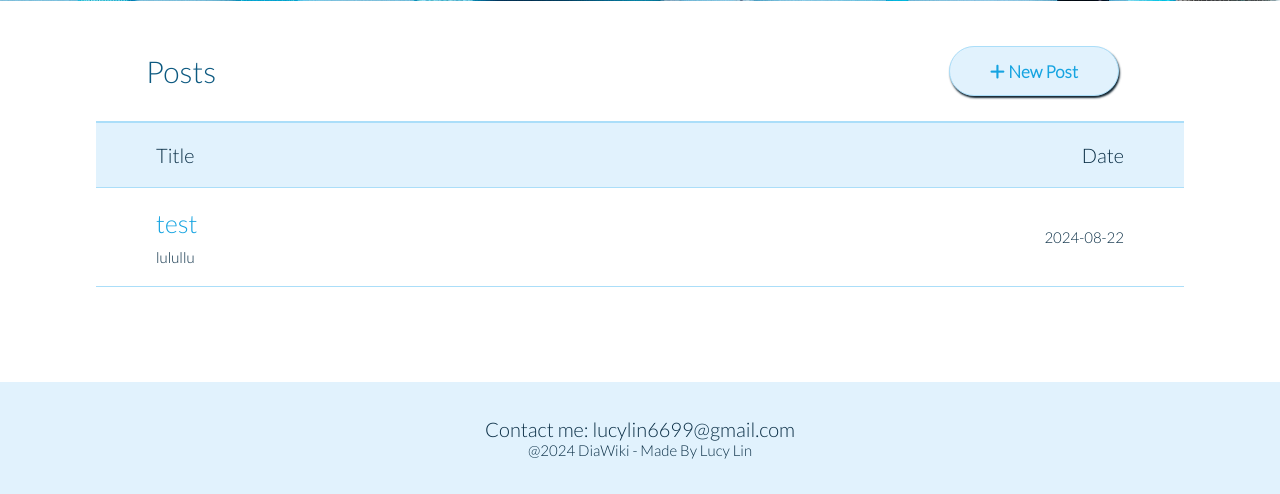
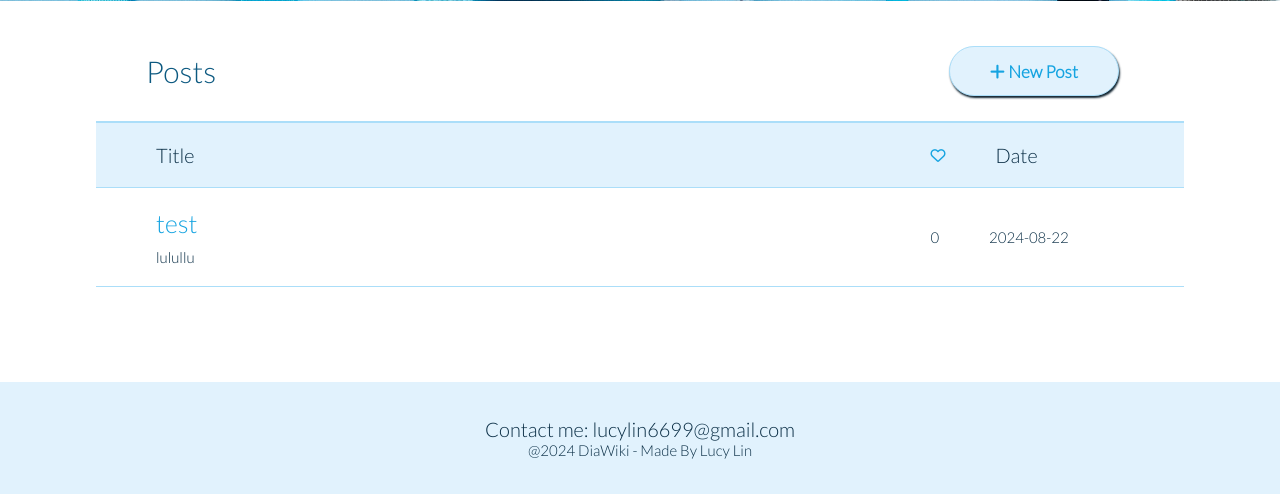
Before and after one commit to Lacunia/DiaWiki-website, a Flask app: template templates/forum.html in a window 1280 px wide. Shown: the part 817-1311 px from the top of the page. Run offline with Flask 3, Linux system fonts and the light colour scheme; the template is opened without the code that fills it: values that come from a table or form of the project are taken from there, others are empty; some libraries are stand-ins or nearby versions.

Commit message:
added like count in the forum page

```diff
--- a/static/css/forum.css
+++ b/static/css/forum.css
@@ -26,13 +26,24 @@
     width: 100%;
 }
 
-.post-subtitle div {
+.post-subtitle > div {
     display: flex;
     justify-content: space-between;
     align-items: center;
     padding: 20px 60px;
     width: 85%;
     background-color: #E1F2FD;
+}
+
+.like-date {
+    display: flex;
+    width: 20%;
+    justify-content: left;
+    align-items: center;
+}
+
+.like-date > h5:first-child {
+    margin-right: 50px;
 }
 
 .postlist {
@@ -51,7 +62,7 @@
     justify-content: space-between;
 }
 
-.post div {
+.post > div:first-child {
     display: flex;
     flex-direction: column;
     justify-content: center;
--- a/templates/forum.html
+++ b/templates/forum.html
@@ -25,7 +25,10 @@
 <section class="post-subtitle">
     <div>
         <h4>Title</h4>
-        <h4>Date</h4>
+        <div class="like-date">
+            <h5><i class="fa-regular fa-heart" style="color: #16A4E1;"></i></h5>
+            <h4>Date</h4>
+        </div>
     </div>
 </section>
 <section class="postlist">
@@ -37,7 +40,8 @@
             </a>
             <h5>{{ topic.username }}</h5>
         </div>
-        <div>
+        <div class="like-date">
+            <h5>{{ topic.like }}</h5>
             <h5>{{ topic.date.strftime('%Y-%m-%d') }}</h5>
         </div>
     </div>
--- a/templates/topic.html
+++ b/templates/topic.html
@@ -39,7 +39,7 @@
                 <h5>{{ comment.date.strftime('%Y-%m-%d') }}</h5>
             </div>
             <div>
-                <i class="fa-regular fa-heart" style="color: #0a84bf;"></i>
+                <i class="fa-regular fa-heart" style="color: #16A4E1;"></i>
             </div>
         </div>
         {% endfor %}
```
